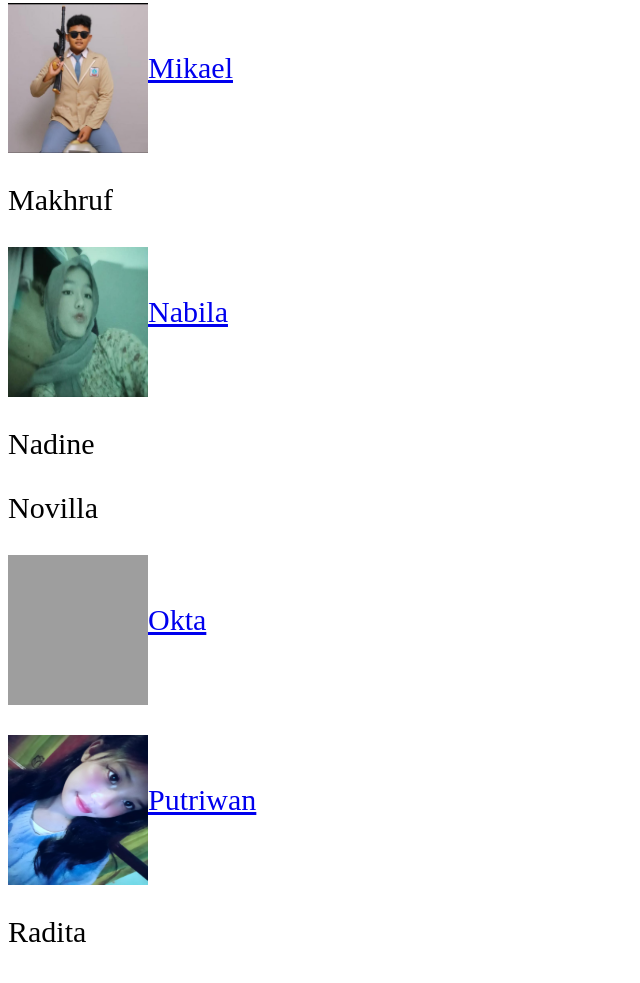
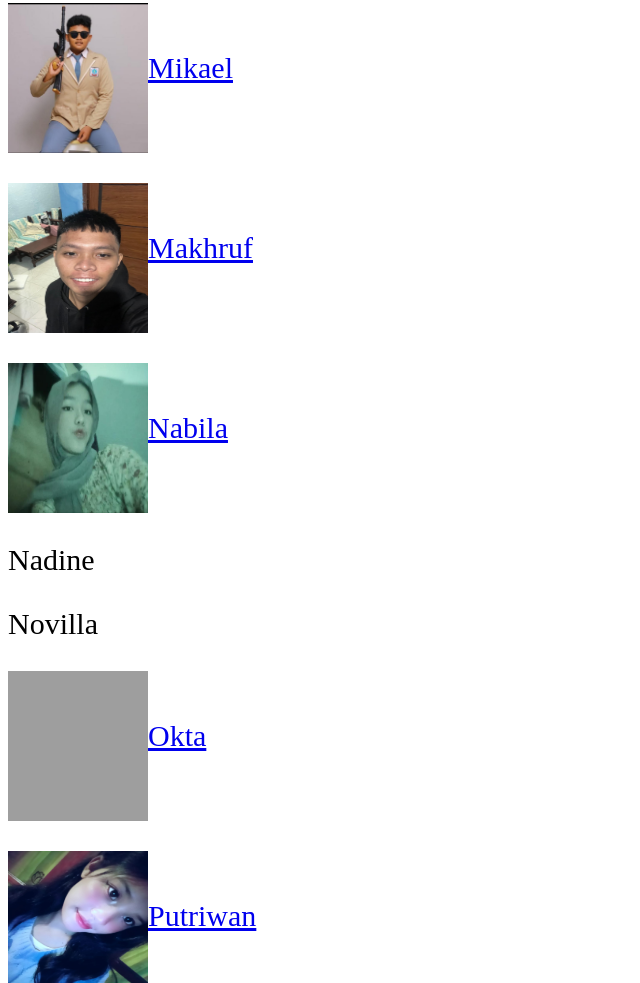
Before and after one commit to Masamune-Kenzaki/Experiment, a plain HTML site: page members.html in a window 1280 px wide. Shown: the part 3424-4407 px from the top of the page, without its empty margins (0-640 px from the left). Drawn offline with Linux system fonts and the light colour scheme; grey boxes are pictures that could not be loaded.

Commit message:
Update members.html

```diff
--- a/members.html
+++ b/members.html
@@ -35,7 +35,7 @@
          <p align ='left' style="font-size: 30px;">Lestari</p>
          <p align ='left' style="font-size: 30px;"><img src="img/mar.jpeg" height="150px" width="140px" align = 'middle' alt="m"><a href="https://www.instagram.com/ayselll_qr?igsh=MTdsMGJ0aGZxcGJzeQ==">Marsela</a></p>
          <p align ='left' style="font-size: 30px;"><img src="img/abg osis.jpeg" alt="Kael" height="150px" width="140px" align = 'middle'><a href="https://www.instagram.com/kael_buan/">Mikael</a></p>
-         <p align ='left' style="font-size: 30px;">Makhruf</p>
+         <p align ='left' style="font-size: 30px;"><img src="img/banu.jpeg" alt="Makhruf" height="150px" width="140px" align = 'middle'><a href="https://www.instagram.com/rabanimakruf/">Makhruf</a></p>
          <p align ='left' style="font-size: 30px;"><img src="img/nab.jpeg" height="150px" width="140px" align = 'middle' alt="nab"><a href="https://www.instagram.com/nbilachnia_">Nabila</a></p>
          <p align ='left' style="font-size: 30px;">Nadine</p>
          <p align ='left' style="font-size: 30px;">Novilla</p>
```
